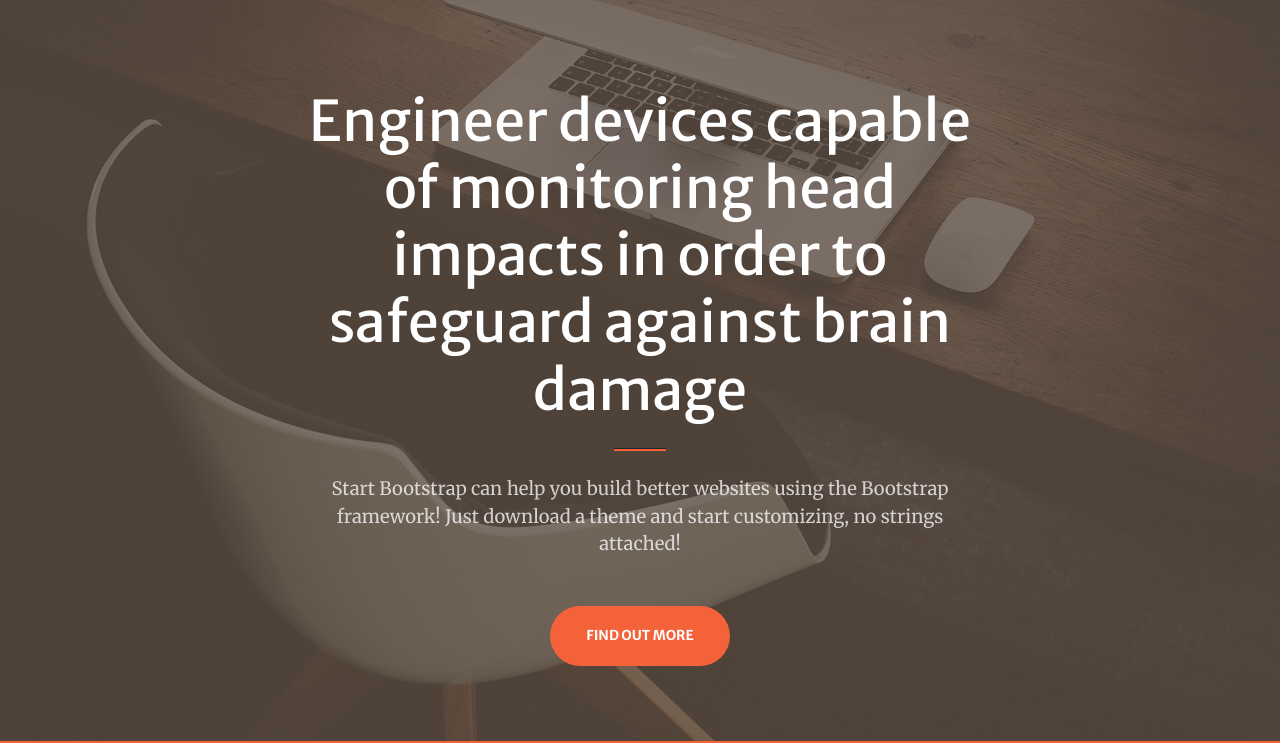
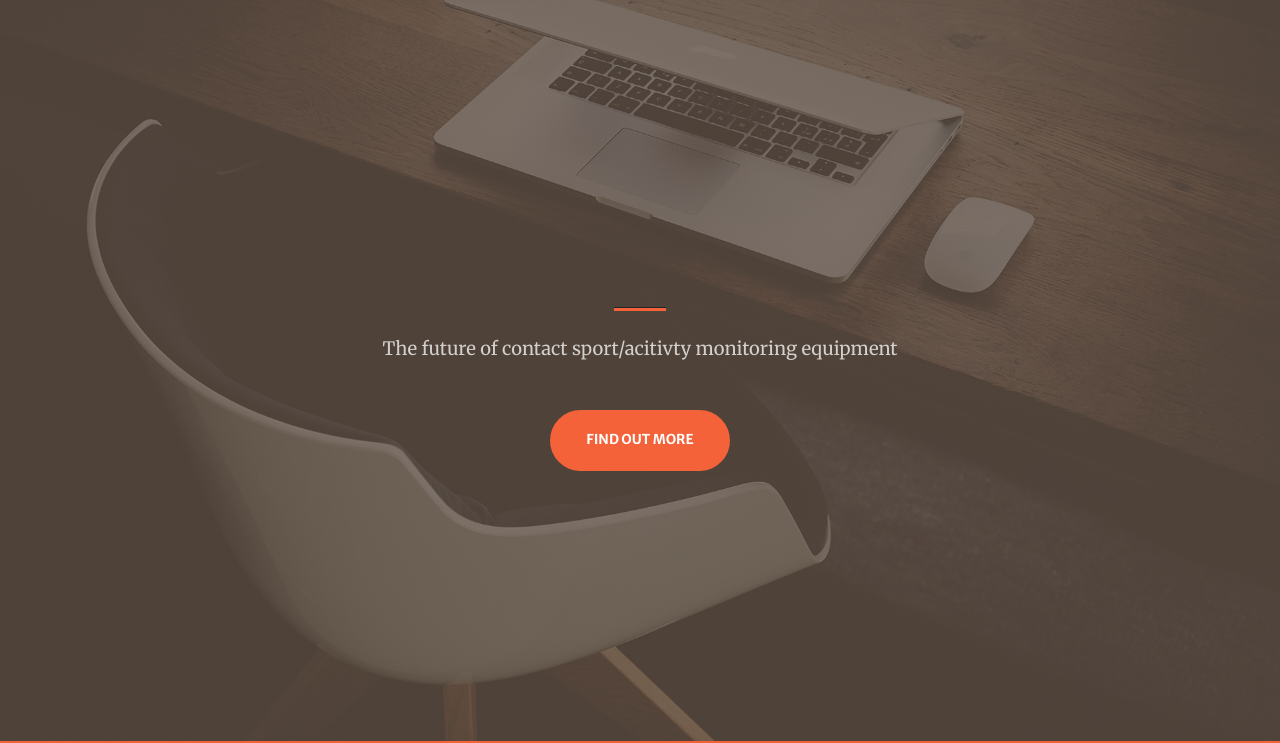
Before and after one commit to A-Lawlor/NeuroLyze_Website, a plain HTML site: page index.html in a window 1280 px wide. Shown: the part 59-802 px from the top of the page. Drawn offline with nearby package versions, Linux system fonts and the light colour scheme; some packages are replaced by stand-ins of ours; a script that the page names is missing.

Commit message:
testing 1.3

```diff
--- a/index.html
+++ b/index.html
@@ -39,11 +39,11 @@
             <div class="container px-4 px-lg-5 h-100">
                 <div class="row gx-4 gx-lg-5 h-100 align-items-center justify-content-center text-center">
                     <div class="col-lg-8 align-self-end">
-                        <h1 class="text-white font-weight-bold">Engineer devices capable of monitoring head impacts in order to safeguard against brain damage</h1>
+                        <h1 class="text-white font-weight-bold"></h1>
                         <hr class="divider" />
                     </div>
                     <div class="col-lg-8 align-self-baseline">
-                        <p class="text-white-75 mb-5">Start Bootstrap can help you build better websites using the Bootstrap framework! Just download a theme and start customizing, no strings attached!</p>
+                        <p class="text-white-75 mb-5">The future of contact sport/acitivty monitoring equipment</p>
                         <a class="btn btn-primary btn-xl" href="#about">Find Out More</a>
                     </div>
                 </div>
```
